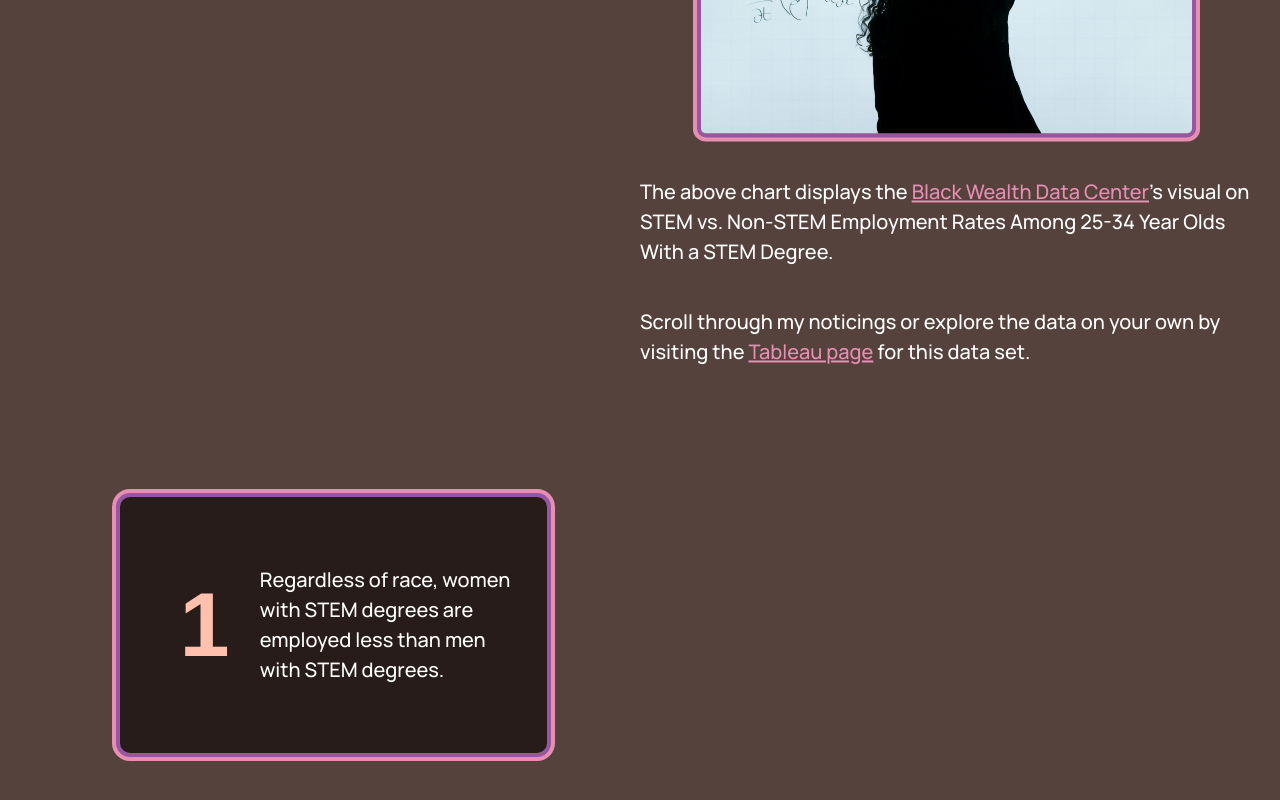
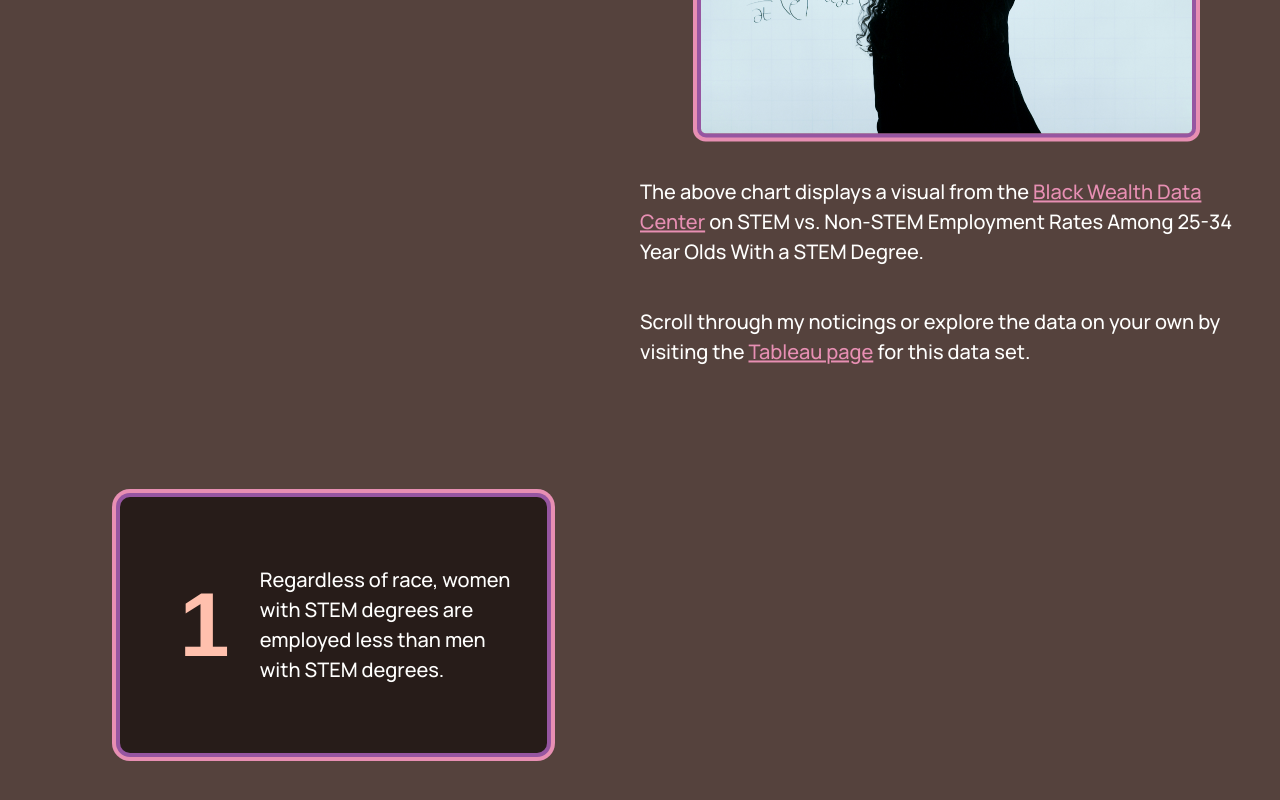
Before and after one commit to AbbyHoyt/KWK-BWDC-Final-Project, a Svelte app: page / in a window 1280 px wide. Shown: the part 9802-10602 px from the top of the page. Built offline with nearby package versions, Linux system fonts and the light colour scheme; a web font is replaced by a local one.

Commit message:
Changes link.

```diff
--- a/src/sections/LeftAlignedExample.svelte
+++ b/src/sections/LeftAlignedExample.svelte
@@ -104,8 +104,8 @@
             <br>
 
             <p>
-               The above chart displays the <a href="https://blackwealthdata.org" target="_blank">Black Wealth Data Center</a>'s
-               visual on STEM vs. Non-STEM Employment Rates Among 25-34 Year Olds With a STEM Degree.
+               The above chart displays a visual from the <a href="https://blackwealthdata.org" target="_blank">Black Wealth Data Center</a>
+               on STEM vs. Non-STEM Employment Rates Among 25-34 Year Olds With a STEM Degree.
             </p>
 
             <p>
```
